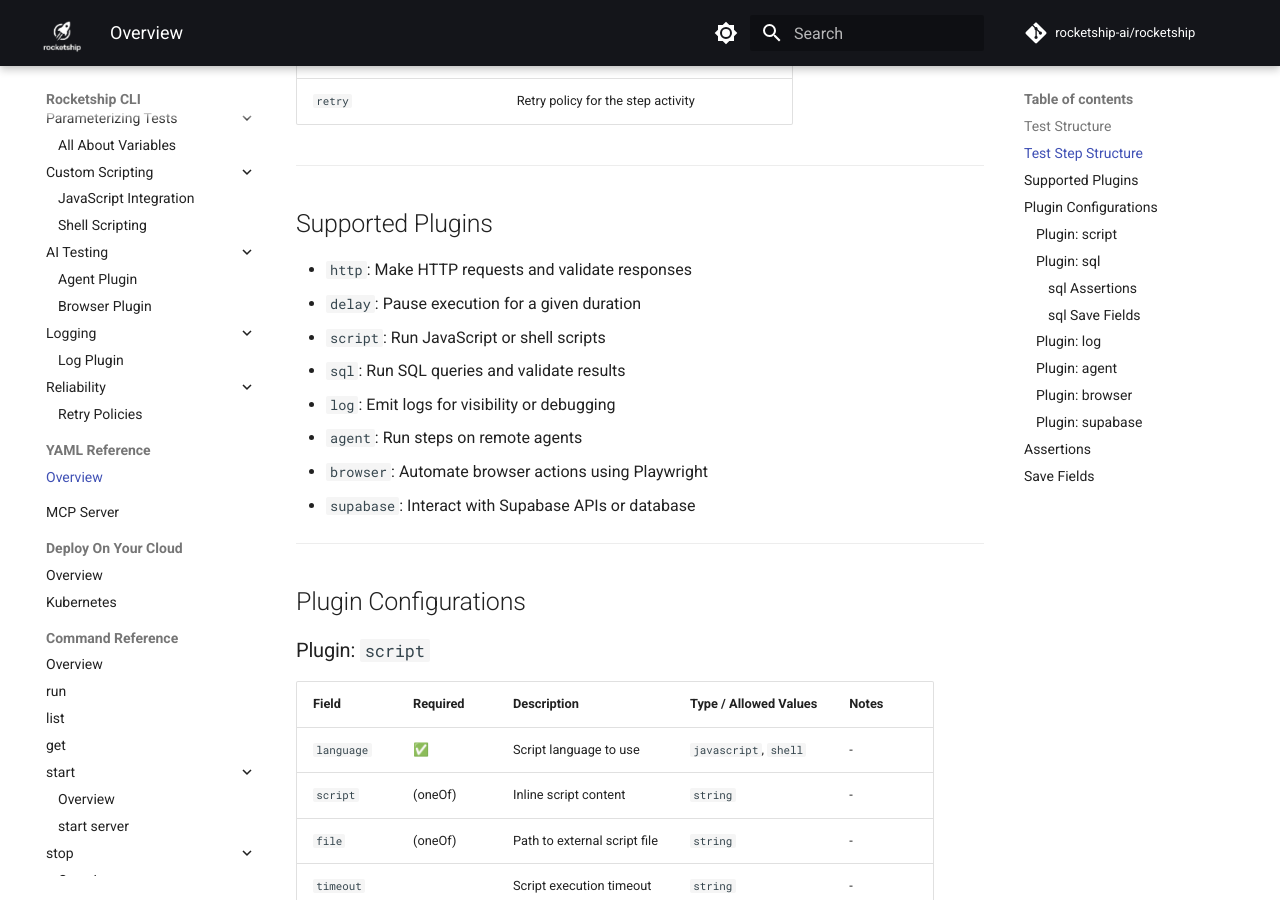
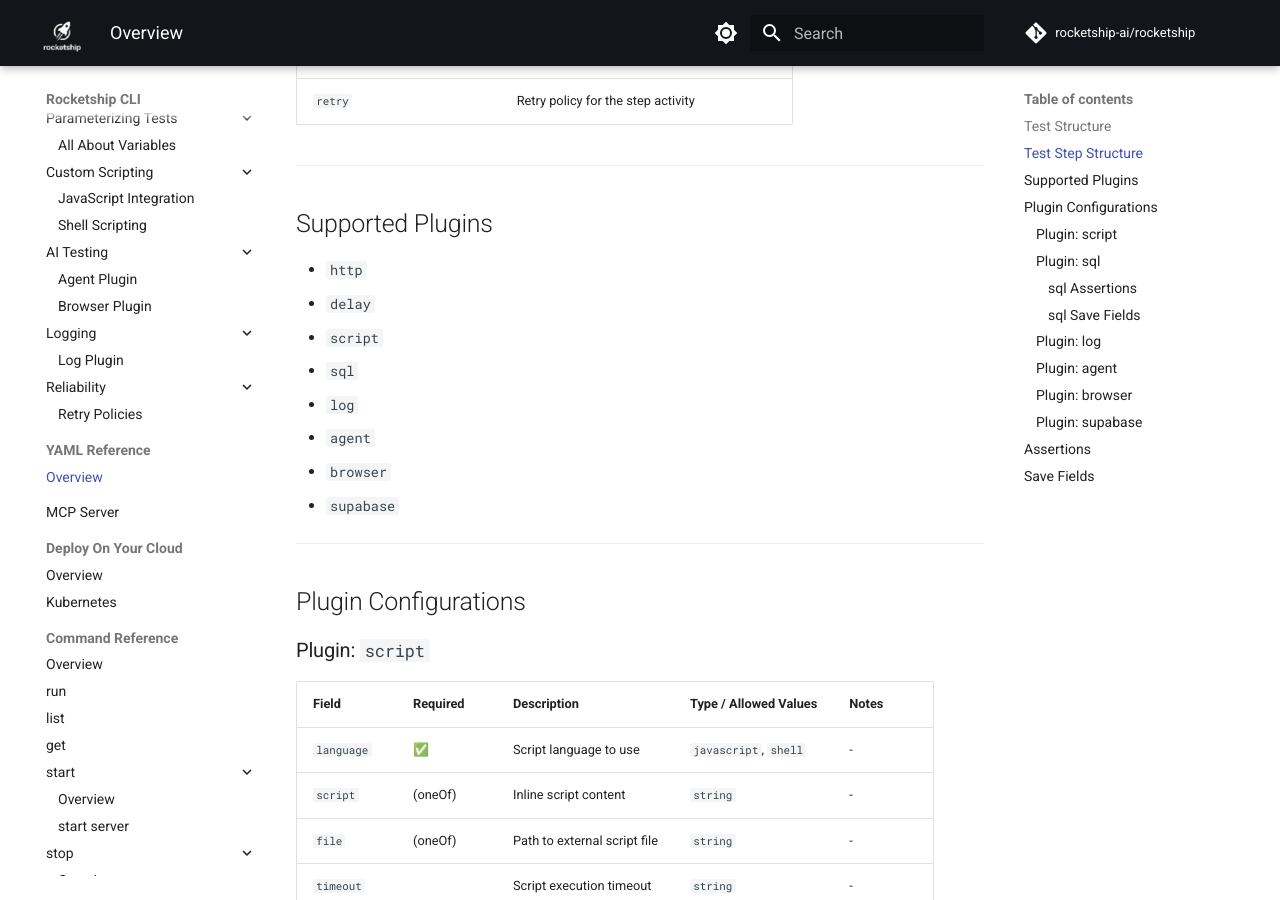
Before and after one commit to rocketship-ai/rocketship, an MkDocs documentation site: the page built from docs/src/yaml-reference/plugin-reference.md, in a window 1280 px wide and 900 px high, scrolled down 845 px. Built offline with MkDocs 1.6.1 and Material for MkDocs 9.7.7, drawn with Linux system fonts in a browser that asks for light colours; comment, search, counter and statistics services are not loaded.

Commit message:
remove plugin description

```diff
--- a/docs/src/yaml-reference/plugin-reference.md
+++ b/docs/src/yaml-reference/plugin-reference.md
@@ -27,14 +27,14 @@
 
 ## Supported Plugins
 
-- `http`: Make HTTP requests and validate responses
-- `delay`: Pause execution for a given duration
-- `script`: Run JavaScript or shell scripts
-- `sql`: Run SQL queries and validate results
-- `log`: Emit logs for visibility or debugging
-- `agent`: Run steps on remote agents
-- `browser`: Automate browser actions using Playwright
-- `supabase`: Interact with Supabase APIs or database
+- `http`
+- `delay`
+- `script`
+- `sql`
+- `log`
+- `agent`
+- `browser`
+- `supabase`
 
 
 ---
```
Also changed, not shown: docs/src/yaml-reference/generate-plugin-reference.py (+1 -12 lines).
